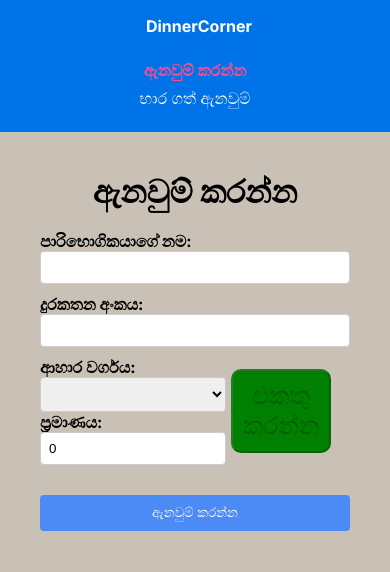
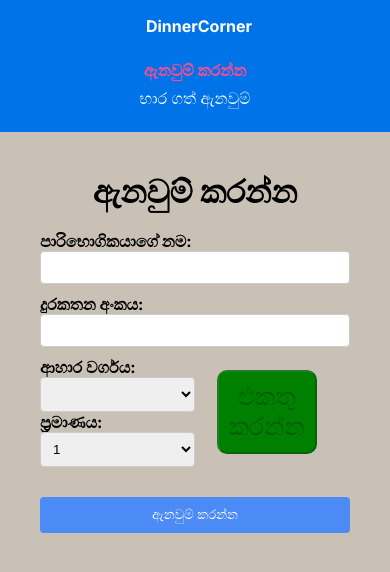
Before and after one commit to Yasith-Heshan/Dinner-Corner, a Next.js app: page /ordernow in a window 390 px wide. Shown: the top 572 px of the page. Built offline with nearby package versions, Linux system fonts and the light colour scheme.

Commit message:
orderpage responsiveness

```diff
--- a/src/app/layout.js
+++ b/src/app/layout.js
@@ -1,11 +1,12 @@
 import './globals.css'
-import {Inter} from 'next/font/google'
+import {Inter,Pacifico} from 'next/font/google'
 import NavBar from "@/components/Navbar/Navbar";
 
 const inter = Inter({ subsets: ['latin'] })
 
+
 export const metadata = {
-  title: 'Create Next App',
+  title: 'DinnerCorner',
   description: 'Generated by create next app',
 }
 
--- a/src/app/ordernow/page.jsx
+++ b/src/app/ordernow/page.jsx
@@ -56,18 +56,13 @@ const OrderNow = () => {
                                 ))}
                             </select>
                             <label className={styles.label} htmlFor="qty">ප්‍ර්‍රමාණය:</label>
-                            <input
-                                className={styles.input}
-                                type="number"
-                                id="qty"
-                                value={quantity}
-                                onChange={(e) => {
-                                    if (e.target.value > 0) {
-                                        setQuantity(e.target.value)
-                                    }
-                                }}
-                                required
-                            />
+                            <select className={styles.input} id="quantity" value={quantity}>
+                                {[1,2,3,4,5,6,7,8,9,10,11,12,13,14,15,16,17,18,19,20].map(
+                                    (e)=>(
+                                        <option value={e} key={e}>{e}</option>
+                                    )
+                                ) }
+                            </select>
                         </div>
                         <div className={styles.column2}>
                             <div className={styles.buttonContainer}>
@@ -111,7 +106,6 @@ const OrderNow = () => {
                                                         setMealList([...temp]);
                                                     }
                                                 }
-
                                                 >ඉවත් කරන්න</button>
                                             </td>
                                         </tr>
--- a/src/app/ordernow/page.module.css
+++ b/src/app/ordernow/page.module.css
@@ -64,15 +64,16 @@
 .gridContainer {
     display: flex;
     flex-wrap: wrap;
-    column-gap: 5px;
+    column-gap: 5%;
 }
 
 .column1 {
-    flex-basis: 60%;
+    flex-basis: 75%;
 }
 
 .column2 {
-    flex-basis: 30%;
+    flex-basis: 20%;
+    padding: 2% 0 2% 2%;
 }
 
 .buttonContainer {
@@ -128,7 +129,69 @@
     font-weight: bold;
 }
 
-@media (min-width: 768px) {
+@media (max-width: 737px) {
+    .column1 {
+        flex-basis: 73%;
+    }
 
+    .column2 {
+        flex-basis: 20%;
+        padding: 2% 0 2% 2%;
+    }
+}
 
+@media (max-width: 682px) {
+    .column1 {
+        flex-basis: 72%;
+    }
+
+    .column2 {
+        flex-basis: 20%;
+        padding: 2% 0 2% 2%;
+    }
 }
+
+@media (max-width: 644px) {
+    .column1 {
+        flex-basis: 60%;
+    }
+
+    .column2 {
+        flex-basis: 20%;
+        padding: 2% 0 2% 2%;
+    }
+}
+
+@media (max-width: 481px) {
+    .column1 {
+        flex-basis: 59%;
+    }
+
+    .column2 {
+        flex-basis: 20%;
+        padding: 2% 0 2% 2%;
+    }
+}
+
+@media (max-width: 481px) {
+    .column1 {
+        flex-basis: 50%;
+    }
+
+    .column2 {
+        flex-basis: 20%;
+        padding: 2% 0 2% 2%;
+    }
+}
+
+@media (max-width: 359px) {
+    .column1 {
+        flex-basis: 100%;
+
+    }
+
+    .column2 {
+        flex-basis: 100%;
+        text-align: right;
+    }
+}
```
